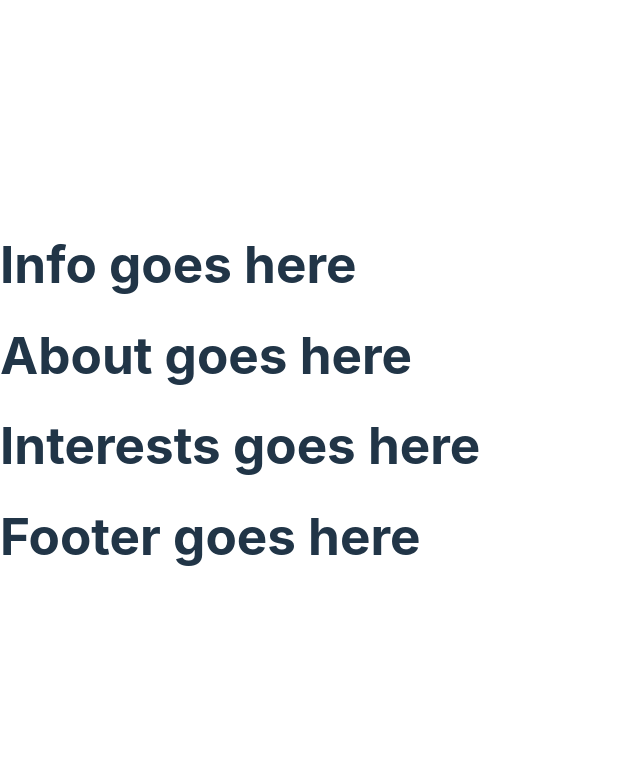
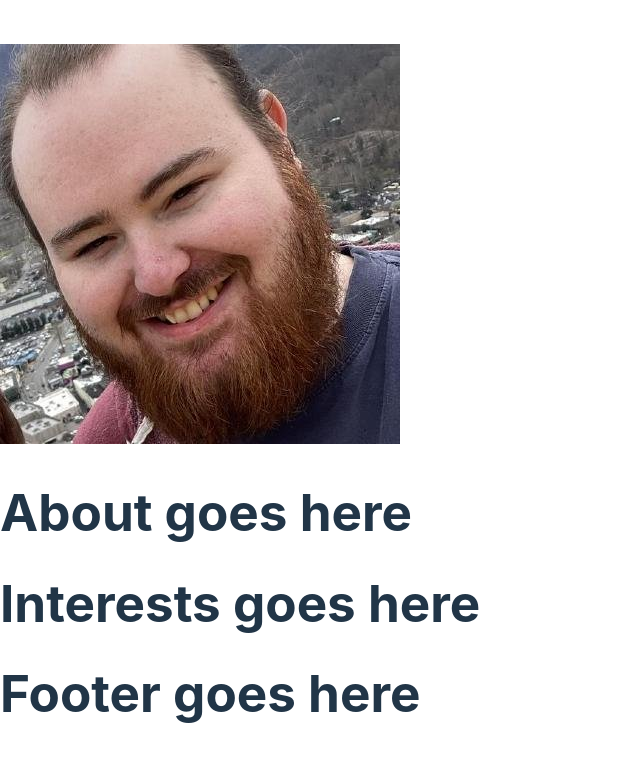
Before and after one commit to AaronJHarvey/React-Digital-Business-Card, a React (Vite) app: page / in a window 1280 px wide. Shown: the top 762 px of the page, without its empty margins (0-640 px from the left). Built offline with nearby package versions, Linux system fonts and the light colour scheme.

Commit message:
Adds photo to files

```diff
--- a/src/Components/Info.jsx
+++ b/src/Components/Info.jsx
@@ -1,5 +1,5 @@
 import React from 'react';
 
 export default function Info () {
-	return <h1> Info goes here</h1>;
+	return <img src='./src/Images/Photo.jpg' />;
 }
```
Also changed, not shown: src/Images/Photo.jpg (added).
